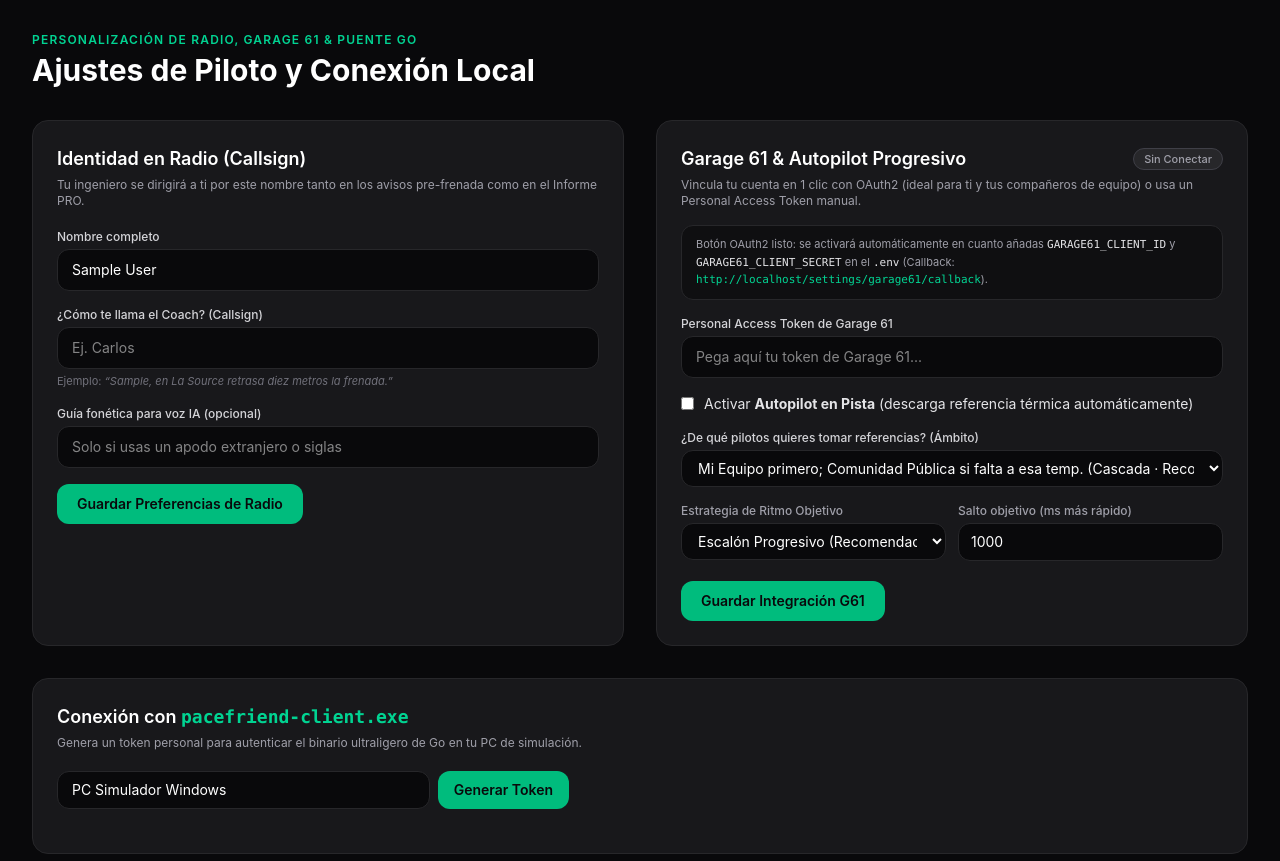
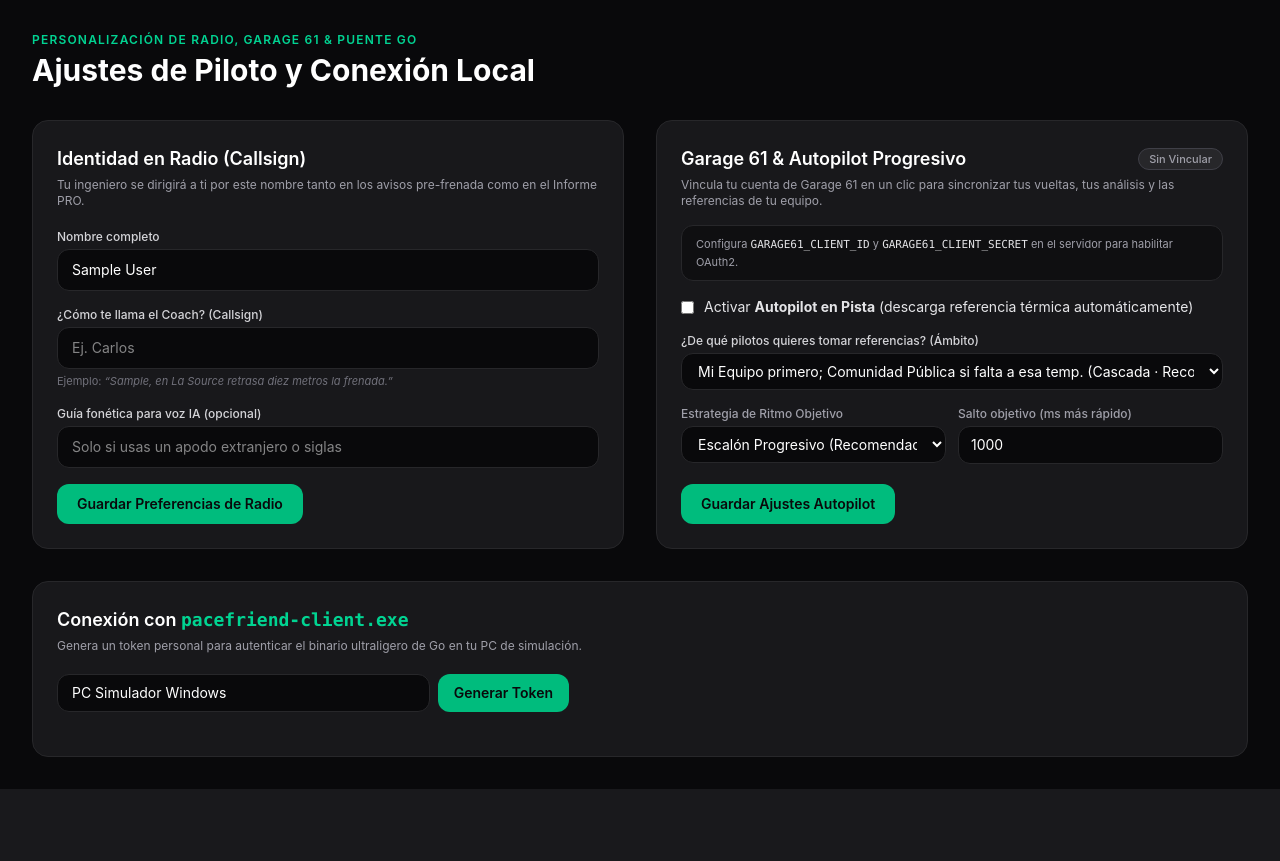
Before and after one commit to grimaltos/pacefriend, a Laravel app: page /settings in a window 1280 px wide. Shown: the part 65-926 px from the top of the page. After the commit the page ends 854 px from the top, so only its background shows below. Run offline with Laravel 12, Linux system fonts and the light colour scheme; the visitor is signed in with stand-in values (Sample User, id 1); data that the repository does not hold is empty; style sheets or scripts are compiled from the project's sources; some libraries are stand-ins or nearby versions.

Commit message:
refactor(garage61): remove legacy manual PAT input in favor of OAuth2

```diff
--- a/backend/app/Http/Controllers/Web/SettingsController.php
+++ b/backend/app/Http/Controllers/Web/SettingsController.php
@@ -104,10 +104,9 @@ class SettingsController extends Controller
         return redirect('/settings')->with('success', "¡Cuenta de Garage 61 ({$driver}) vinculada automáticamente por OAuth2!");
     }
 
-    public function updateGarage61(Request $request, Garage61ClientService $g61Client): RedirectResponse
+    public function updateGarage61(Request $request): RedirectResponse
     {
         $validated = $request->validate([
-            'garage61_token' => ['nullable', 'string', 'max:1024'],
             'clear_token' => ['nullable', 'boolean'],
             'autopilot_enabled' => ['required', 'boolean'],
             'reference_scope' => ['nullable', 'in:team_only,team_then_public,public_all'],
@@ -131,23 +130,15 @@ class SettingsController extends Controller
             $updates['garage61_auth_type'] = null;
             $updates['garage61_refresh_token'] = null;
             $updates['garage61_token_expires_at'] = null;
-        } elseif (! empty($validated['garage61_token'])) {
-            try {
-                $profile = $g61Client->me($validated['garage61_token']);
-            } catch (RuntimeException $e) {
-                return back()->withErrors(['garage61_token' => $e->getMessage()]);
-            }
-            $updates['garage61_token'] = trim($validated['garage61_token']);
-            $updates['garage61_auth_type'] = 'pat';
-            $updates['garage61_refresh_token'] = null;
-            $updates['garage61_token_expires_at'] = null;
-            $g61Nick = trim(($profile['firstName'] ?? '').' '.($profile['lastName'] ?? '')) ?: ($profile['nickName'] ?? 'conectada');
         }
 
         $user->update($updates);
 
-        $suffix = isset($g61Nick) ? " Cuenta G61 verificada ({$g61Nick})." : '';
-        return back()->with('success', "Configuración de Garage 61 y Autopilot guardada.{$suffix}");
+        $msg = ! empty($validated['clear_token'])
+            ? 'Cuenta de Garage 61 desvinculada.'
+            : 'Preferencias de Autopilot guardadas.';
+
+        return back()->with('success', $msg);
     }
 
     public function createToken(Request $request): RedirectResponse
--- a/backend/app/Services/Garage61/Garage61ClientService.php
+++ b/backend/app/Services/Garage61/Garage61ClientService.php
@@ -330,7 +330,7 @@ class Garage61ClientService
         $apiMsg = (string) ($resp->json('message') ?? '');
 
         if ($status === 403) {
-            return "{$prefix} (HTTP 403 Acceso Denegado). En la API de Garage 61 un Personal Access Token solo tiene permiso para leer tus propias vueltas y las de tus compañeros de equipo (F·R·I·E·N·D·S), o bien el permiso 'driving_data' sigue pendiente de activación en tu token. Si es una vuelta pública de un piloto externo, descárgala como CSV desde la web de Garage 61 y súbela en el formulario izquierdo.";
+            return "{$prefix} (HTTP 403 Acceso Denegado). En la API de Garage 61 por defecto solo tienes acceso a tus propias vueltas y a las de tus compañeros de equipo. Si es una vuelta pública de un piloto externo, descárgala como CSV desde la web de Garage 61 y súbela en la pestaña 'Subir Archivo'.";
         }
         if ($status === 429) {
             return "{$prefix} (HTTP 429 Límite de peticiones de Garage 61 alcanzado, espera unos segundos).";
--- a/backend/resources/js/Pages/Settings/Edit.vue
+++ b/backend/resources/js/Pages/Settings/Edit.vue
@@ -19,7 +19,6 @@ const profileForm = useForm({
 });
 
 const g61Form = useForm({
-    garage61_token: '',
     clear_token: false,
     autopilot_enabled: props.profile.autopilot_enabled ?? true,
     reference_scope: props.profile.reference_scope || 'team_then_public',
@@ -38,7 +37,6 @@ function saveProfile() {
 function saveGarage61() {
     g61Form.put('/settings/garage61', {
         onSuccess: () => {
-            g61Form.garage61_token = '';
             g61Form.clear_token = false;
         },
     });
@@ -105,16 +103,16 @@ function revoke(id) {
                 </form>
             </div>
 
-            <!-- Garage 61 API + Progressive Autopilot (Options A + C) -->
+            <!-- Garage 61 OAuth2 + Progressive Autopilot -->
             <div class="rounded-2xl bg-zinc-900 border border-zinc-800 p-6">
                 <div class="flex items-center justify-between mb-1">
                     <h2 class="text-lg font-semibold text-white">Garage 61 &amp; Autopilot Progresivo</h2>
                     <span :class="profile.garage61_connected ? 'bg-emerald-500/15 text-emerald-300 border-emerald-500/30' : 'bg-zinc-800 text-zinc-400 border-zinc-700'" class="text-[11px] px-2.5 py-0.5 rounded-full border font-medium">
-                        {{ profile.garage61_connected ? (profile.garage61_auth_type === 'oauth' ? 'Conectado vía OAuth2' : 'Token Personal Conectado') : 'Sin Conectar' }}
+                        {{ profile.garage61_connected ? 'Cuenta Vinculada' : 'Sin Vincular' }}
                     </span>
                 </div>
                 <p class="text-xs text-zinc-400 mb-4">
-                    Vincula tu cuenta en 1 clic con OAuth2 (ideal para ti y tus compañeros de equipo) o usa un Personal Access Token manual.
+                    Vincula tu cuenta de Garage 61 en un clic para sincronizar tus vueltas, tus análisis y las referencias de tu equipo.
                 </p>
 
                 <!-- 1-Click OAuth2 Button -->
@@ -122,12 +120,13 @@ function revoke(id) {
                     <a
                         v-if="profile.garage61_oauth_available"
                         href="/settings/garage61/redirect"
-                        class="w-full inline-flex items-center justify-center gap-2 py-2.5 px-4 rounded-xl bg-emerald-500 hover:bg-emerald-400 text-zinc-950 font-bold text-sm transition"
+                        class="w-full inline-flex items-center justify-center gap-2 py-2.5 px-4 rounded-xl font-bold text-sm transition"
+                        :class="profile.garage61_connected ? 'bg-zinc-800 hover:bg-zinc-700 text-zinc-200 border border-zinc-700' : 'bg-emerald-500 hover:bg-emerald-400 text-zinc-950'"
                     >
-                        <span>{{ profile.garage61_connected && profile.garage61_auth_type === 'oauth' ? 'Reconectar cuenta de Garage 61 (OAuth2)' : 'Conectar mi cuenta de Garage 61 (1 Clic)' }}</span>
+                        <span>{{ profile.garage61_connected ? 'Reconectar cuenta de Garage 61' : 'Conectar mi cuenta de Garage 61' }}</span>
                     </a>
                     <div v-else class="rounded-xl border border-zinc-800 bg-zinc-950/60 px-3.5 py-2.5 text-[11px] text-zinc-400">
-                        Botón OAuth2 listo: se activará automáticamente en cuanto añadas <code class="text-zinc-200">GARAGE61_CLIENT_ID</code> y <code class="text-zinc-200">GARAGE61_CLIENT_SECRET</code> en el <code class="text-zinc-200">.env</code> (Callback: <code class="text-emerald-400">{{ profile.garage61_callback_url }}</code>).
+                        Configura <code class="text-zinc-200">GARAGE61_CLIENT_ID</code> y <code class="text-zinc-200">GARAGE61_CLIENT_SECRET</code> en el servidor para habilitar OAuth2.
                     </div>
                 </div>
 
@@ -136,23 +135,10 @@ function revoke(id) {
                     <template v-else>
                         <div class="text-zinc-300">Piloto G61: <strong class="text-white">{{ profile.garage61_status.driver }}</strong> · Plan: <span class="uppercase text-emerald-400">{{ profile.garage61_status.plan }}</span></div>
                         <div class="text-zinc-400">Equipos: <span class="text-zinc-200">{{ profile.garage61_status.teams?.join(', ') || 'Ninguno' }}</span></div>
-                        <div class="text-zinc-400">
-                            Permisos activos en token:
-                            <span v-if="profile.garage61_status.permissions?.length" class="font-mono text-emerald-300">{{ profile.garage61_status.permissions.join(', ') }}</span>
-                            <span v-else class="text-amber-300 font-medium">Solo lectura básica (pendiente que Garage 61 active driving_data / analyses)</span>
-                        </div>
                     </template>
                 </div>
 
                 <form @submit.prevent="saveGarage61" class="space-y-4">
-                    <div>
-                        <label class="block text-xs font-medium text-zinc-300 mb-1">
-                            {{ profile.garage61_connected ? 'Reemplazar Personal Access Token (dejar vacío para mantener)' : 'Personal Access Token de Garage 61' }}
-                        </label>
-                        <input v-model="g61Form.garage61_token" type="password" placeholder="Pega aquí tu token de Garage 61..." class="w-full rounded-xl bg-zinc-950 border border-zinc-800 px-3.5 py-2.5 text-sm text-white focus:outline-none focus:border-emerald-500" />
-                        <p v-if="g61Form.errors.garage61_token" class="text-xs text-rose-400 mt-1">{{ g61Form.errors.garage61_token }}</p>
-                    </div>
-
                     <label class="flex items-center gap-2.5 text-sm text-zinc-200 cursor-pointer">
                         <input v-model="g61Form.autopilot_enabled" type="checkbox" class="rounded border-zinc-700 bg-zinc-950 text-emerald-500" />
                         <span>Activar <strong>Autopilot en Pista</strong> (descarga referencia térmica automáticamente)</span>
@@ -183,10 +169,10 @@ function revoke(id) {
 
                     <div class="flex items-center justify-between pt-1">
                         <button type="submit" :disabled="g61Form.processing" class="px-5 py-2.5 rounded-xl bg-emerald-500 hover:bg-emerald-400 text-zinc-950 font-semibold text-sm transition cursor-pointer">
-                            Guardar Integración G61
+                            Guardar Ajustes Autopilot
                         </button>
                         <button v-if="profile.garage61_connected" type="button" @click="g61Form.clear_token = true; saveGarage61()" class="text-xs text-rose-400 hover:underline cursor-pointer">
-                            Desvincular Token
+                            Desvincular cuenta G61
                         </button>
                     </div>
                 </form>
```
Also changed, not shown: backend/tests/Feature/Garage61IntegrationTest.php (+6 -6 lines).
